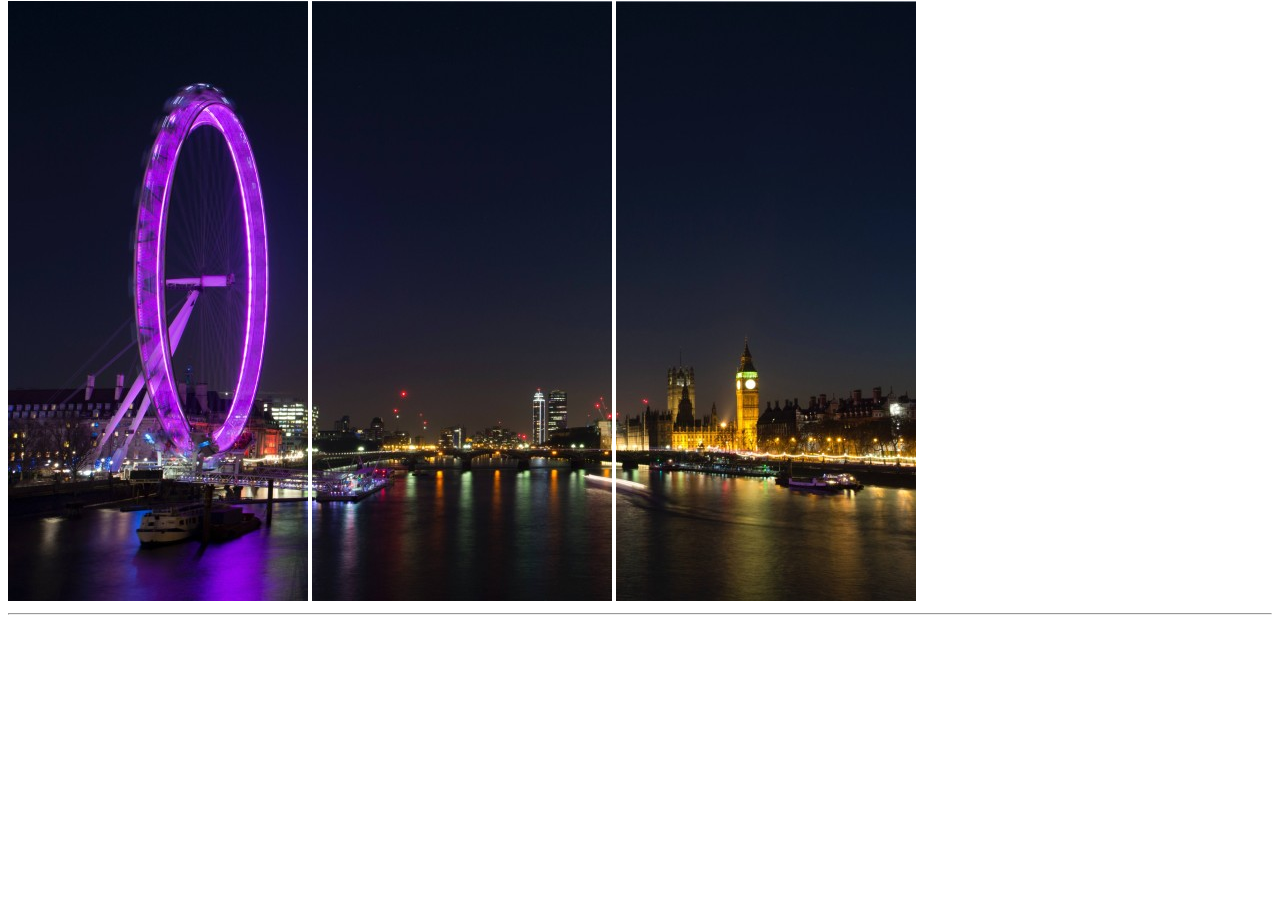
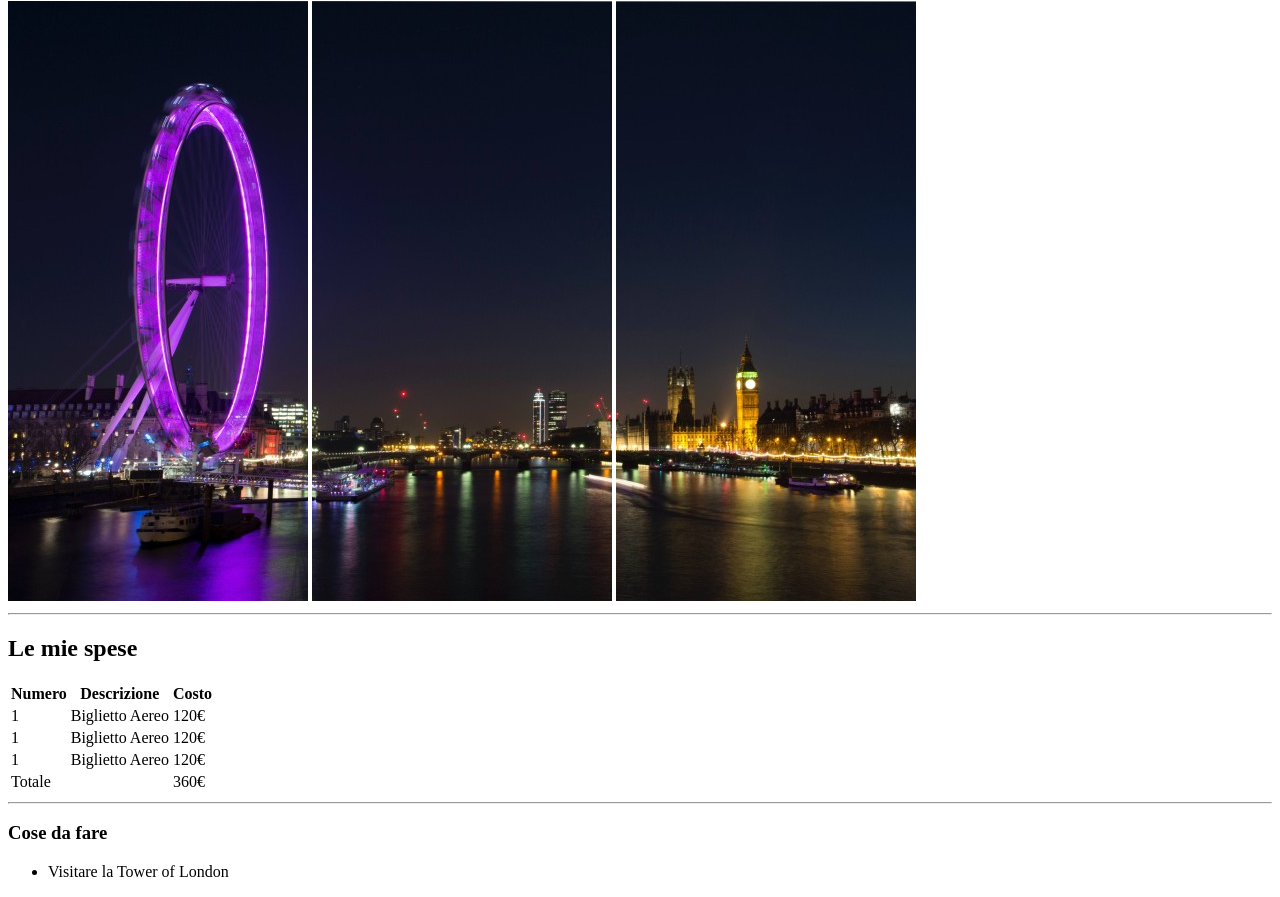
Before and after one commit to zhLisha/html-london-trip, a plain HTML site: page index.html in a window 1280 px wide. Shown: the part 79-976 px from the top of the page. Before the commit the page ends 800 px from the top, so only its background shows below. Drawn offline with Linux system fonts and the light colour scheme.

Commit message:
First section done

```diff
--- a/index.html
+++ b/index.html
@@ -19,6 +19,49 @@
     </header>
 
     <main>
+        <!-- Spese -->
+        <section>
+            <h2>Le mie spese</h2>
+            <div>
+                <table>
+                    <tr>
+                        <th>Numero</th>
+                        <th>Descrizione</th>
+                        <th>Costo</th>
+                    </tr>
+                    <tr>
+                        <td>1</td>
+                        <td>Biglietto Aereo</td>
+                        <td>120&euro;</td>
+                    </tr>
+                    <tr>
+                        <td>1</td>
+                        <td>Biglietto Aereo</td>
+                        <td>120&euro;</td>
+                    </tr>
+                    <tr>
+                        <td>1</td>
+                        <td>Biglietto Aereo</td>
+                        <td>120&euro;</td>
+                    </tr>
+                    <tr>
+                        <td colspan="2">Totale</td>
+                        <td>360&euro;</td>
+                    </tr>
+                </table>
+            </div>
+            <hr>
+        </section>
+
+        <!-- Cose da fare -->
+        <section>
+            <h3>Cose da fare</h3>
+            <div>
+                <ul>
+                    <li>Visitare la Tower of London </li>
+                </ul>
+            </div>
+        </section>
 
     </main>
 
```
